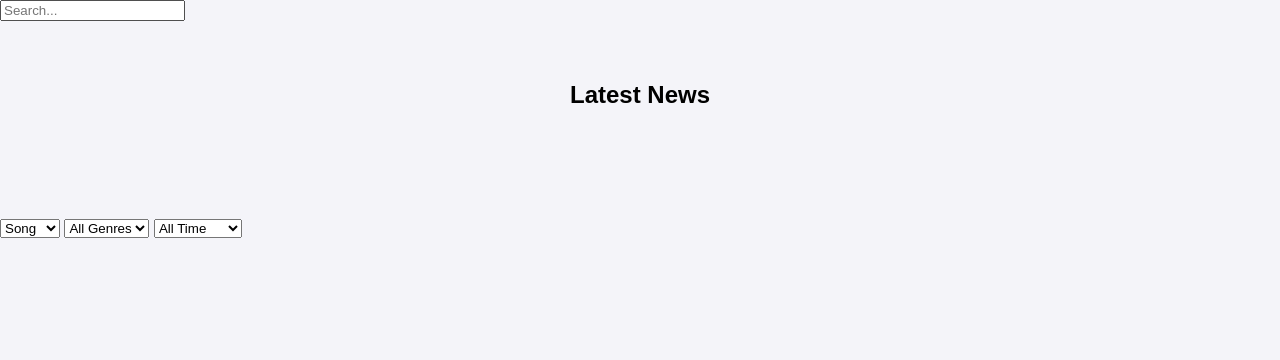
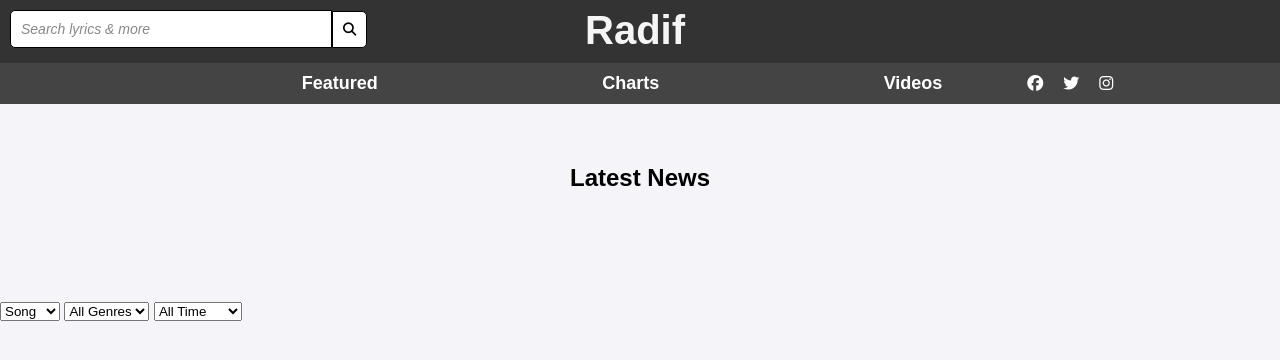
Before and after one commit to mamaliinjas/genius, a Django app: page / in a window 1280 px wide. Shown: the top 360 px of the page. Run offline with Django 5.2, Linux system fonts and the light colour scheme; data that the repository does not hold is empty; some libraries are stand-ins or nearby versions.

Commit message:
create navbar for home page

```diff
--- /dev/null
+++ b/static/css/navbar.css
@@ -0,0 +1,165 @@
+/* Navbar General Styling */
+.navbar-a {
+    display: flex;
+    justify-content: center;
+    align-items: center;
+    background-color: #333;
+    color: white;
+    padding: 10px 10px;
+    position: relative;
+    padding-top: 0;
+    padding-left: 0;
+}
+
+.navbar-a .container {
+    display: flex;
+    align-items: center;
+    width: 100%;
+    justify-content: space-between;
+}
+
+.website-name {
+    text-align: center;
+    flex-grow: 1;
+    padding-top: 8px;
+    font-family: Arial, Helvetica, sans-serif;
+    font-weight: bold;
+    font-size: 2.5em;
+}
+
+.website-name a {
+    color: #f5f5f5;
+    text-decoration: none;
+}
+
+.website-name a:hover {
+    color: #f5f5f5;
+    text-decoration: none;
+}
+
+.navbar-b {
+    background-color: #444;
+    padding: 10px 20px;
+    align-items: center;
+    color: white;
+    text-align: center;
+    display: flex;
+    justify-content: center;
+}
+
+.navbar-b .container a {
+    color: white;
+    margin: 0 85px;
+    align-items: center;
+    text-decoration: none;
+    font-size: 18px;
+    justify-content: space-between;
+    width: 100%;
+    padding-left: 50px;
+}
+
+.navbar-b .container a:hover {
+    text-decoration: underline;
+}
+
+.social-icons {
+    display: flex;
+    gap: 20px;
+    z-index: 5;
+}
+
+.social-icons a {
+    color: white;
+    font-size: 16px;
+    text-decoration: none;
+}
+
+.social-icons a:hover {
+    color: #ddd;
+}
+
+/* Search Bar Styling */
+.search-bar-container {
+    display: flex;
+    align-items: center;
+    position: absolute;
+    left: 10px;
+    top: 10px;
+}
+
+.search-bar-container input {
+    width: 300px;
+    padding: 10px;
+    border: 1px solid black;
+    border-radius: 5px 0 0 5px;
+    background-color: white;
+    color: rgb(0, 0, 0);
+    font-size: 14px;
+}
+
+.search-bar-container input::placeholder {
+    color: #888;
+    font-style: italic;
+}
+
+.search-bar-container .search-button {
+    background-color: rgb(255, 255, 255);
+    border: none;
+    border-radius: 0 5px 5px 0;
+    padding: 10px;
+    cursor: pointer;
+    border: 1px solid black;
+}
+
+.search-bar-container .search-button img {
+    width: 16px;
+    height: 16px;
+    filter: invert(1);
+    /* Makes the magnifying glass white */
+}
+
+/* Search Results Dropdown */
+.search-results-dropdown {
+    position: absolute;
+    top: 100%;
+    left: 0;
+    width: 100%;
+    background-color: white;
+    border: 1px solid black;
+    border-radius: 5px;
+    max-height: 300px;
+    overflow-y: auto;
+    z-index: 10;
+    display: none;
+    /* Initially hidden */
+    padding: 10px 0;
+}
+
+.search-results-dropdown.active {
+    display: block;
+    /* Show when results are available */
+}
+
+.search-results-dropdown ul {
+    list-style: none;
+    margin: 0;
+    padding: 0;
+}
+
+.search-results-dropdown li {
+    padding: 10px;
+    border-bottom: 1px solid #eee;
+}
+
+.search-results-dropdown li:hover {
+    background-color: #f5f5f5;
+}
+
+.search-results-dropdown a {
+    text-decoration: none;
+    color: black;
+}
+
+.search-results-dropdown a:hover {
+    text-decoration: underline;
+}
--- a/template/home.html
+++ b/template/home.html
@@ -14,18 +14,12 @@
 
     <!-- JS -->
     <script src="https://cdn.jsdelivr.net/npm/chart.js"></script>
-    <script src="{% static 'js/search.js' %}" defer></script>
     <script src="{% static 'js/chart.js' %}" defer></script>
 </head>
 
 <body>
-    <!-- Search Form -->
-    <form method="get" action="#" class="search-form">
-        <input type="text" id="search-input" placeholder="Search..." value="{{ request.GET.q }}">
-    </form>
-
-    <!-- Search Results -->
-    <div id="search-results"></div>
+    <!-- Include Navbar -->
+    {% include 'navbar.html' %}
 
     <!-- News Section -->
     {% include 'news_section.html' %}
--- /dev/null
+++ b/template/navbar.html
@@ -0,0 +1,58 @@
+{% load static %}
+
+<!DOCTYPE html>
+<html lang="en">
+
+<head>
+    <meta charset="UTF-8">
+    <meta name="viewport" content="width=device-width, initial-scale=1.0">
+    <title>Navbar Example</title>
+    <link rel="stylesheet" href="{% static 'css/navbar.css' %}">
+    <script src="{% static 'js/search.js' %}" defer></script>
+    <script src="https://kit.fontawesome.com/d6b3605db6.js" crossorigin="anonymous"></script>
+</head>
+
+<body>
+    <!-- Navbar A -->
+    <div class="navbar-a">
+        <div class="container">
+            <!-- Search Form -->
+            <form method="get" action="#" class="search-form">
+                <div class="search-bar-container">
+                    <input type="text" id="search-input" placeholder="Search lyrics & more" value="{{ request.GET.q }}">
+                    <button type="submit" class="search-button">
+                        <i class="fa-solid fa-magnifying-glass"></i>
+                    </button>
+                </div>
+
+                <!-- Search Results Dropdown -->
+                <div id="search-results" class="search-results-dropdown"></div>
+            </form>
+
+            <!-- Website Name -->
+            <div class="website-name">
+                <a href="/">Radif</a>
+            </div>
+
+
+        </div>
+    </div>
+
+    <!-- Navbar B -->
+    <div class="navbar-b">
+        <div class="container">
+            <a href="/featured/">Featured</a>
+            <a href="/charts/">Charts</a>
+            <a href="/videos/">Videos</a>
+        </div>
+        <!-- Social Icons -->
+        <div class="social-icons">
+            <a href="https://facebook.com" target="_blank"><i class="fa-brands fa-facebook"></i></a>
+            <a href="https://twitter.com" target="_blank"><i class="fa-brands fa-twitter"></i></a>
+            <a href="https://instagram.com" target="_blank"><i class="fa-brands fa-instagram"></i></a>
+        </div>
+    </div>
+
+</body>
+
+</html>
```
